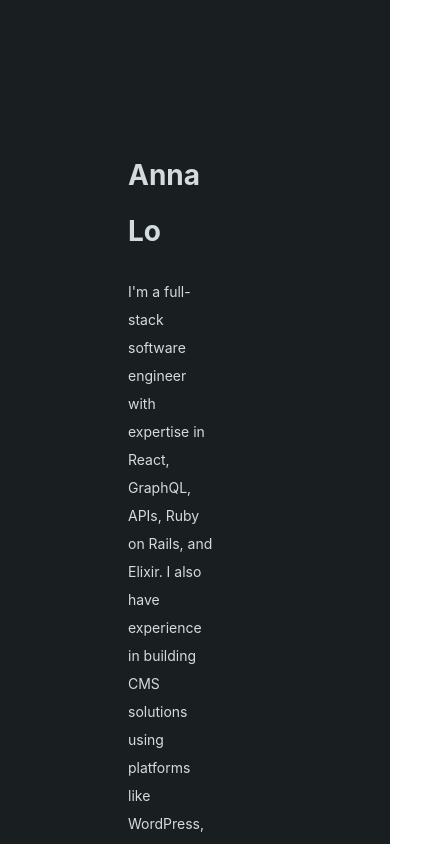
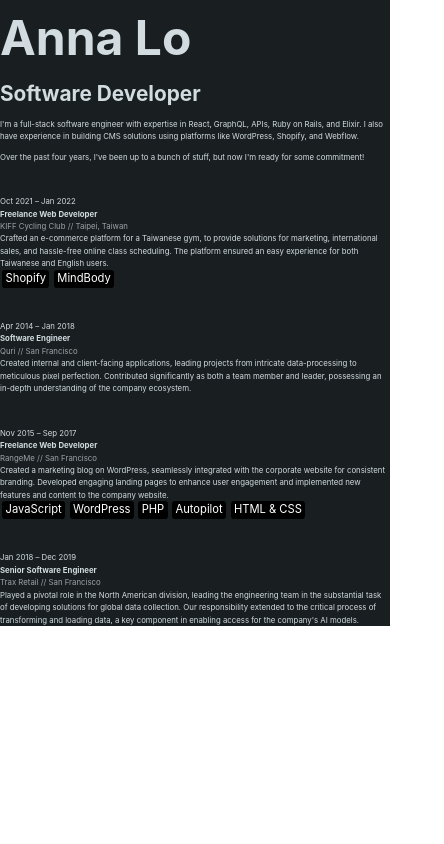
Before and after one commit to annalo/annalo.dev, a React (Create React App) app: page / in a window 390 px wide. Shown: the top 844 px of the page, 444 px wide, since content can reach past the window. Built offline with nearby package versions, Linux system fonts and the light colour scheme.

Commit message:
responsive layout

```diff
--- a/src/About/About.js
+++ b/src/About/About.js
@@ -6,7 +6,6 @@ function About() {
       <p>
       I'm a full-stack software engineer with expertise in React, GraphQL, APIs, Ruby on Rails, and Elixir. I also have experience in building CMS solutions using platforms like WordPress, Shopify, and Webflow.
       </p>
-
       <p>
       Over the past four years, I've been up to a bunch of stuff, but now I'm ready for some commitment!
       </p>
--- a/src/App.css
+++ b/src/App.css
@@ -1,23 +1,6 @@
 .App {
   background-color: #191e21;
   color: #d2dce0;
-  font-size: 14px;
-  line-height: 2;
+  font-size: calc(2vmin);
+  line-height: 1.6;
 }
-
-@media (max-width: 480px) {
-  .App { padding: 3rem; }
-}
-
-.App-header {
-  min-height: 100vh;
-  display: flex;
-  flex-direction: column;
-  align-items: center;
-  justify-content: center;
-  font-size: calc(10px + 2vmin);
-}
-
-.App-link {
-  color: #61dafb;
-}
--- a/src/App.js
+++ b/src/App.js
@@ -6,12 +6,6 @@ function App() {
   return (
     <div className="App">
       <Portfolio />
-      {/* <header className="App-header">
-        <img src={logo} className="App-logo" alt="logo" />
-        <p>
-          Weeeeeeee...coming soon.
-        </p>
-      </header> */}
     </div>
   );
 }
--- a/src/Experience/ExperienceItem.css
+++ b/src/Experience/ExperienceItem.css
@@ -1,14 +1,13 @@
 .ExperienceItem {
   display: flex;
-  flex-direction: row;
+  flex-direction: column;
   justify-content: space-between;
   margin: 2rem 0;
 }
 
-@media (max-width: 800px) {
+@media (min-width: 940px) {
   .ExperienceItem {
-    flex-direction: column;
-  }
+    flex-direction: row;
   }
 
   .ExperienceItem-dateRange {
@@ -18,8 +17,9 @@
   .ExperienceItem-details {
     width: 70%;
   }
+}
 
-.ExperienceItem-title { }
-.ExperienceItem-employer { }
+.ExperienceItem-title {  font-weight: bold; }
+.ExperienceItem-company { opacity: 0.7; }
 .ExperienceItem-description { }
 .ExperienceItem-skills { }
--- a/src/Experience/SkillsBadge.css
+++ b/src/Experience/SkillsBadge.css
@@ -1,9 +1,10 @@
 .SkillsBadge {
   background-color: black;
-  border-radius: 1em;
+  border-radius: 0.3em;
   color: white;
+  display: inline-block;
   font-size: 0.7rem;
-  margin: 0 0.4em;
-  padding: 0.3em 0.6em;
+  margin: 0 0.2em;
+  padding: 0 0.3em;
   text-align: center;
 }
--- a/src/Portfolio/Portfolio.css
+++ b/src/Portfolio/Portfolio.css
@@ -1,3 +1,8 @@
+.Portfolio {
+  flex-direction: column;
+}
+
+@media (min-width: 800px) {
   .Portfolio {
     align-items: flex-start;
     display: flex;
@@ -5,15 +10,9 @@
     justify-content: space-around;
   }
 
-@media (max-width: 800px) {
-  .Portfolio {
-    flex-direction: column;
-  }
-}
-
   .Portfolio .Portfolio-column {
     flex: 1 1 0;
-  padding: 5rem;
+    padding: 3rem;
   }
 
   .Portfolio .Portfolio-sidebar {
@@ -26,3 +25,14 @@
   .Portfolio .Portfolio-main {
     width: 70%
   }
+}
+
+.Portfolio-name {
+  font-weight: bold;
+  font-size: 3rem;
+}
+
+.Portfolio-title {
+  font-weight: bold;
+  font-size: 1.3rem;
+}
--- a/src/Portfolio/Portfolio.js
+++ b/src/Portfolio/Portfolio.js
@@ -6,7 +6,8 @@ function Portfolio() {
   return (
     <div className="Portfolio">
       <div className="Portfolio-column Portfolio-sidebar">
-        <h1>Anna Lo</h1>
+        <div className="Portfolio-name">Anna Lo</div>
+        <div className="Portfolio-title">Software Developer</div>
         <About />
       </div>
       <div className="Portfolio-column Portfolio-main">
```
Lines whose indentation alone changed are shown as unchanged.
